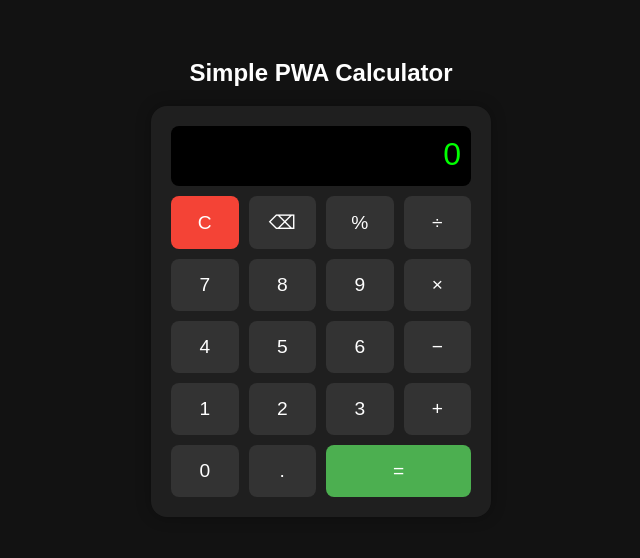
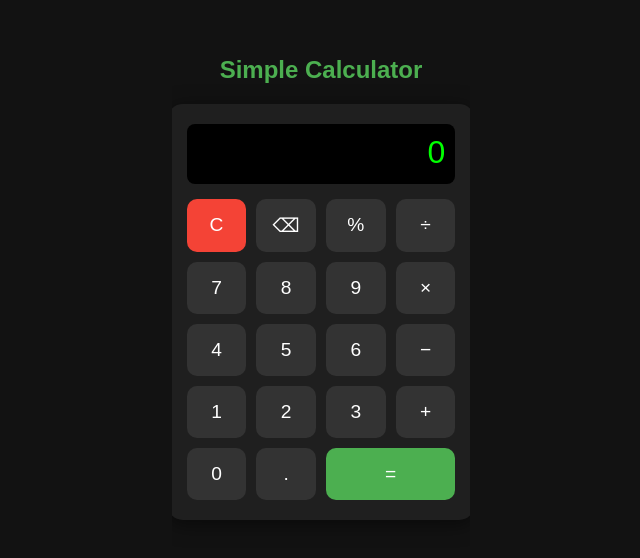
Before and after one commit to lakshyaconsultancymks-design/Calculator, a plain HTML site: page index.html in a window 1280 px wide. Shown: the part 122-680 px from the top of the page, without its empty margins (319-959 px from the left). Drawn offline with Linux system fonts and the light colour scheme.

Commit message:
Enhance PWA support and improve styles in index.html

```diff
--- a/index.html
+++ b/index.html
@@ -2,16 +2,25 @@
 <html lang="en">
 <head>
   <meta charset="UTF-8" />
-  <meta name="viewport" content="width=device-width, initial-scale=1" />
+  <meta name="viewport" content="width=device-width, initial-scale=1, viewport-fit=cover" />
   <title>Simple PWA Calculator</title>
 
-  <!-- Manifest and Theme -->
+  <!-- ✅ PWA Meta -->
   <link rel="manifest" href="manifest.json">
   <meta name="theme-color" content="#4CAF50">
+  <meta name="mobile-web-app-capable" content="yes">
+  <meta name="apple-mobile-web-app-capable" content="yes">
+  <meta name="apple-mobile-web-app-status-bar-style" content="black-translucent">
+  <meta name="apple-mobile-web-app-title" content="Calculator">
+
+  <!-- ✅ Favicon & Icon -->
+  <link rel="icon" type="image/png" sizes="192x192" href="icon-192.png">
 
   <style>
-    body {
+    html, body {
       margin: 0;
+      padding: 0;
+      height: 100%;
       font-family: Arial, sans-serif;
       background-color: #121212;
       color: #fff;
@@ -19,15 +28,24 @@
       flex-direction: column;
       align-items: center;
       justify-content: center;
-      height: 100vh;
+      user-select: none;
+      -webkit-user-select: none;
+      overflow: hidden;
+    }
+
+    h2 {
+      margin-bottom: 20px;
+      text-align: center;
+      color: #4CAF50;
     }
 
     .calculator {
       background: #1f1f1f;
       border-radius: 16px;
       padding: 20px;
-      box-shadow: 0 0 15px rgba(0,0,0,0.3);
-      width: 300px;
+      box-shadow: 0 4px 20px rgba(0,0,0,0.5);
+      width: 90%;
+      max-width: 320px;
     }
 
     .display {
@@ -40,7 +58,7 @@
       padding: 10px;
       border-radius: 8px;
       box-sizing: border-box;
-      margin-bottom: 10px;
+      margin-bottom: 15px;
       overflow: hidden;
     }
 
@@ -54,11 +72,11 @@
       padding: 15px;
       font-size: 1.2rem;
       border: none;
-      border-radius: 8px;
+      border-radius: 10px;
       background: #333;
       color: #fff;
       cursor: pointer;
-      transition: 0.2s;
+      transition: background 0.2s;
     }
 
     button:hover {
@@ -73,11 +91,18 @@
     button.clear {
       background: #f44336;
     }
+
+    @media (display-mode: standalone) {
+      body {
+        height: 100vh;
+        overflow: hidden;
+      }
+    }
   </style>
 </head>
+
 <body>
-
-  <h2>Simple PWA Calculator</h2>
+  <h2>Simple Calculator</h2>
   <div class="calculator">
     <div class="display" id="display">0</div>
     <div class="buttons">
@@ -108,17 +133,21 @@
   </div>
 
   <script>
-    let display = document.getElementById('display');
+    const display = document.getElementById('display');
+
     function append(value) {
-      if (display.innerText === '0') display.innerText = '';
+      if (display.innerText === '0' || display.innerText === 'Error') display.innerText = '';
       display.innerText += value;
     }
+
     function clearDisplay() {
       display.innerText = '0';
     }
+
     function deleteLast() {
       display.innerText = display.innerText.slice(0, -1) || '0';
     }
+
     function calculate() {
       try {
         display.innerText = eval(display.innerText.replace('÷', '/').replace('×', '*'));
@@ -127,12 +156,12 @@
       }
     }
 
-    // Register service worker
+    // ✅ Register Service Worker for PWA
     if ('serviceWorker' in navigator) {
       window.addEventListener('load', () => {
         navigator.serviceWorker.register('service-worker.js')
           .then(() => console.log('✅ Service Worker Registered'))
-          .catch(err => console.log('❌ SW registration failed:', err));
+          .catch(err => console.log('❌ Service Worker failed:', err));
       });
     }
   </script>
```
